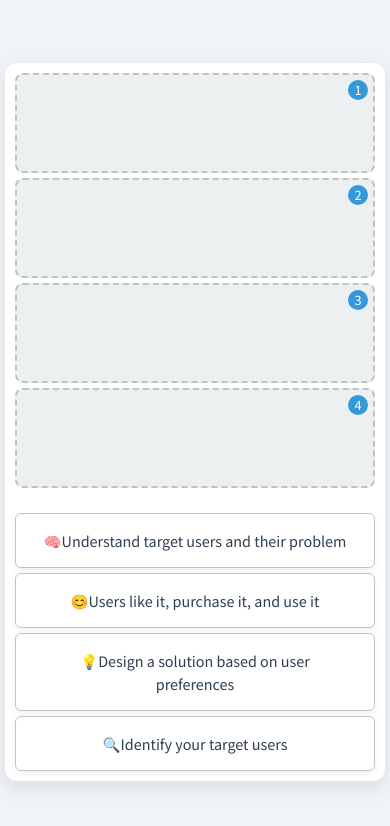
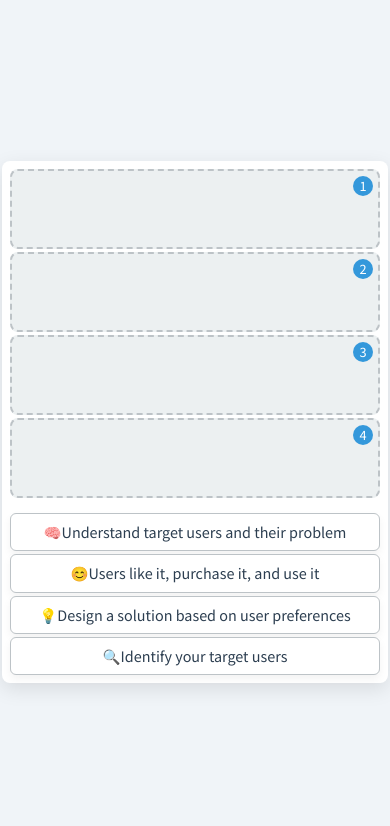
Before and after one commit to beatsaway/hcdquiz, a plain HTML site: page index.html in a window 390 px wide. Drawn offline with Linux system fonts and the light colour scheme.

Commit message:
Update index.html

```diff
--- a/index.html
+++ b/index.html
@@ -4,8 +4,11 @@
     <meta charset="UTF-8">
     <title>📋 Organize the Design Steps</title>
     <link href="https://fonts.googleapis.com/css2?family=Noto+Sans+JP:wght@300;400;700&display=swap" rel="stylesheet">
-    <style>
-        * { margin: 0; padding: 0; box-sizing: border-box; }
+    <style>* {
+    margin: 0;
+    padding: 0;
+    box-sizing: border-box;
+}
 body {
     font-family: 'Noto Sans JP', sans-serif;
     background-color: #f0f4f8;
@@ -14,40 +17,40 @@
     justify-content: center;
     align-items: center;
     min-height: 100vh;
-            line-height: 1.6;
-            padding: 5px;
+    line-height: 1.4; /* Slightly reduced line height */
+    padding: 2px;     /* Reduced padding */
 }
 .container {
     background-color: #fff;
-            border-radius: 12px;
+    border-radius: 8px; /* Slightly reduced corner radius */
     box-shadow: 0 6px 20px rgba(0,0,0,0.1);
-            padding: 10px;
+    padding: 8px;       /* Reduced from 10px */
     width: 100%;
     max-width: 900px;
 }
 h1 {
     text-align: center;
-            margin-bottom: 20px;
-            font-size: 1.8rem;
+    margin-bottom: 10px;  /* Reduced from 20px */
+    font-size: 1.6rem;    /* Slightly smaller font size if desired */
     color: #2c3e50;
 }
 .drop-zones {
     display: grid;
     grid-template-columns: repeat(2, 1fr);
-            gap: 5px;
-            margin-bottom: 25px;
+    gap: 3px;               /* Reduced gap from 5px */
+    margin-bottom: 15px;    /* Reduced from 25px */
 }
 .drop-zone {
     border: 2px dashed #bdc3c7;
     border-radius: 8px;
-            min-height: 100px;
+    min-height: 80px;    /* Slightly smaller minimum height if desired */
     display: flex;
     align-items: center;
     justify-content: center;
     transition: all 0.3s ease;
     background-color: #ecf0f1;
     position: relative;
-            padding: 15px;
+    padding: 8px;        /* Reduced from 15px */
     text-align: center;
 }
 .drop-zone::after {
@@ -83,14 +86,14 @@
 .draggable-items {
     display: flex;
     flex-wrap: wrap;
-            gap: 5px;
+    gap: 3px;   /* Reduced gap from 5px */
     justify-content: center;
 }
 .draggable-item {
     background-color: #fff;
     border: 1px solid #bdc3c7;
     color: #2c3e50;
-            padding: 15px 25px;
+    padding: 8px 15px;    /* Reduced from 15px 25px */
     border-radius: 6px;
     cursor: grab;
     font-size: 0.9rem;
@@ -114,14 +117,26 @@
     transform: scale(0.98);
 }
 @media (max-width: 768px) {
-            .drop-zones { grid-template-columns: 1fr 1fr; }
-            .draggable-item { width: calc(50% - 15px); }
+    .drop-zones {
+        grid-template-columns: 1fr 1fr;
+    }
+    .draggable-item {
+        width: calc(50% - 10px); /* Adjusted width for smaller padding */
+    }
 }
 @media (max-width: 500px) {
-            .drop-zones { grid-template-columns: 1fr; }
-            .draggable-item { width: 100%; }
-            .drop-zone::after { top: 5px; right: 5px; }
+    .drop-zones {
+        grid-template-columns: 1fr;
     }
+    .draggable-item {
+        width: 100%;
+    }
+    .drop-zone::after {
+        top: 5px;
+        right: 5px;
+    }
+}
+
     </style>
 </head>
 <body>
```
Lines whose indentation alone changed are shown as unchanged.
